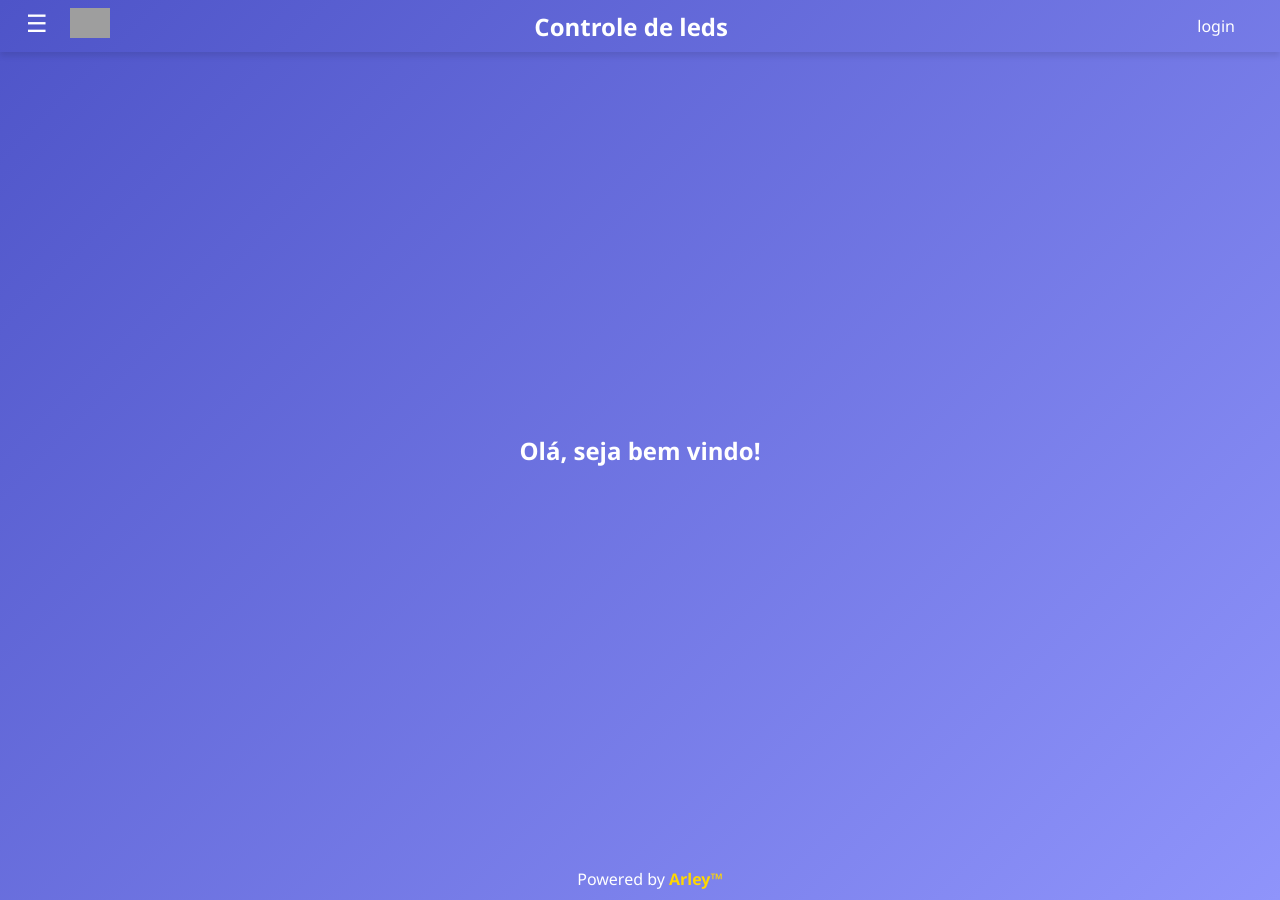
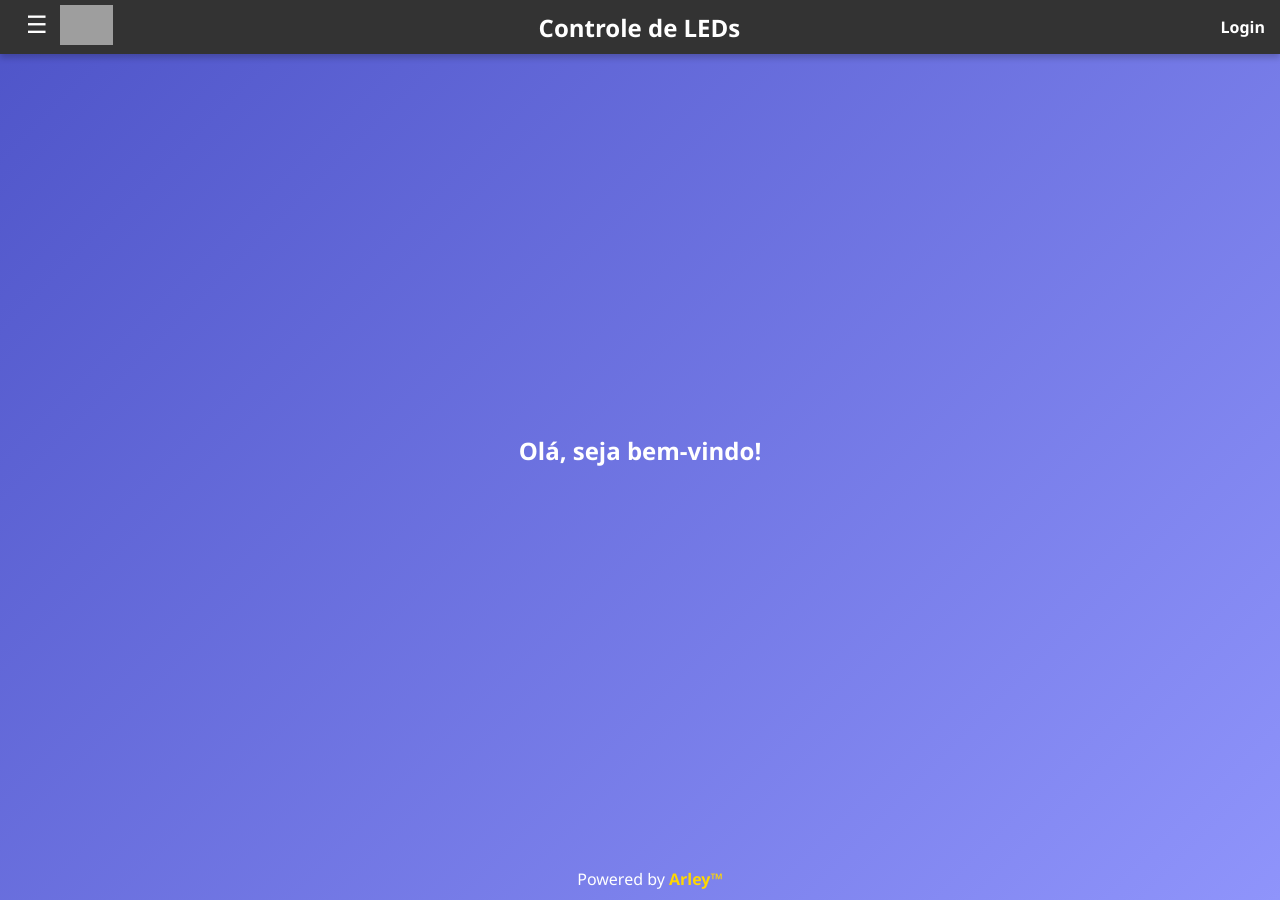
Before and after one commit to ArleyLevy/esplogin, a Flask app: page / in a window 1280 px wide. Run offline with Flask 3, Linux system fonts and the light colour scheme; some libraries are stand-ins or nearby versions; grey boxes are pictures that could not be loaded.

Commit message:
atualizações nas páginas

```diff
--- a/templates/index.html
+++ b/templates/index.html
@@ -6,107 +6,115 @@
     <title>Página Inicial</title>
     <link rel="icon" type="image/png" href="https://i.imgur.com/sJDXl0o.png">
     <style>
+        /* Corpo da página */
         body {
             display: flex;
             justify-content: center;
             align-items: center;
+            flex-direction: column;
             height: 100vh;
             margin: 0;
             background: linear-gradient(135deg, #4e54c8, #8f94fb);
             font-family: 'Segoe UI', Tahoma, Geneva, Verdana, sans-serif;
             color: #fff;
         }
-        .meio{
-            font-family: 'Segoe UI', Tahoma, Geneva, Verdana, sans-serif;
-        }
+
+        /* Botão do menu */
         .menu-button {
-            position: fixed; /* Fixar no topo */
-            top: 9px; /* Ajuste para alinhar com o topo */
-            left: 20px; /* Distância da borda esquerda */
+            position: fixed;
+            top: 10px;
+            left: 20px;
             font-size: 24px;
             cursor: pointer;
             background: none;
             border: none;
             color: #fff;
-            z-index: 1100; /* Certificar que está acima de outros elementos */
+            z-index: 1100;
+            transition: transform 0.3s, color 0.3s;
         }
 
-        body, ul, li, a {
-            margin: 0;
-            padding: 0;
-            list-style: none;
-            text-decoration: none;
+        .menu-button:hover {
+            color: #ffd700;
+            transform: scale(1.2);
         }
 
+        /* Cabeçalho */
         .site-header {
-            position: fixed; /* Fixar no topo da página */
-            top: 0; /* Garantir que fique no topo */
-            left:0; /* Alinhar com o lado esquerdo */
-            width: 100%; /* Tornar a largura responsiva */
+            position: fixed;
+            top: 0;
+            left: 0;
+            width: 100%;
+            height: 54px; /* Altura fixa */
             display: flex;
             justify-content: space-between;
             align-items: center;
-            padding: 7.5px 0px;
+            padding: -5px 20px; /* Apenas laterais */
+            background: #333;
             color: white;
-            box-shadow: 0 4px 6px rgba(0, 0, 0, 0.1);
-            z-index: 1000; /* Garantir que fique acima de outros elementos */
+            box-shadow: 0 4px 6px rgba(0, 0, 0, 0.2);
+            z-index: 1000;
         }
 
-        .site-header .logo a {
-            padding: 10px 70px; /* Ajuste para valores menores */
-            font-size: 1.5rem;
-            color: white;
-            font-weight: bold;
+        .botao{
+            margin-top: 50px;
+        }
+
+        .site-header .logo a img {
+            height: 40px;
+            margin-left: 60px;
         }
 
         .site-header .logo1 a {
             font-size: 1.5rem;
+            font-weight: bold;
+            margin-right: 10px;
             color: white;
-            font-weight: bold;
-            text-align: center;
-            margin-left: -70px; /* Move a logo para a direita */
-            margin-right: 0px; /* Move a logo para o centro */
         }
 
+        /* Navegação */
         .navigation ul {
             display: flex;
             gap: 10px;
-            justify-content: center; /* Centraliza os itens dentro da navegação */
-            width: 100%;
-            padding-right: 50px; /* Adicione um espaçamento da borda esquerda */
+            margin-right: 10px;
+            z-index: 1000;
         }
 
         .navigation a {
             color: white;
-            padding: 8px 20px;
-            border-radius: 4px;
+            padding: 5px 5px;
+            border-radius: 5px;
             transition: background-color 0.3s ease;
+            font-weight: bold;
+            z-index: 1000;
         }
 
         .navigation a:hover {
-            background-color: rgb(202, 63, 63);
+            background-color: #ffd700;
+            color: #4e54c8;
         }
 
+        /* Responsividade */
         @media (max-width: 768px) {
-            .site-header {
-                flex-direction: column; /* Stack os elementos verticalmente */
-                align-items: flex-start; /* Alinhar itens ao início */
-            }
-            .site-header .navigation ul {
-                flex-direction: column; /* Deixar o menu vertical */
-                gap: 10px; /* Reduzir o espaçamento */
+            .navigation ul {
+                flex-direction: column;
+                align-items: flex-start;
+                gap: 10px;
+                padding: 10px 20px;
             }
         }
 
+        /* Barra lateral */
         .sidebar {
             position: fixed;
-            top: 52px; /* Altura igual ao header */
+            top: 0px;
             left: -400px;
             width: 300px;
-            height: calc(100% - 70px); /* Evitar que sobreponha o footer */
-            background: #222;
+            height: calc(100%);
+            background: #333;
+            color: white;
             padding: 20px;
-            transition: left 0.3s ease-in-out;
+            box-shadow: 2px 0 10px rgba(0, 0, 0, 0.5);
+            transition: left 0.4s ease;
             overflow-y: auto;
         }
 
@@ -169,39 +175,31 @@
             box-shadow: 0 4px 10px rgba(0, 0, 0, 0.3);
             transition: opacity 0.5s ease-in-out;
         }
-
-        .flash-success {
-            background: #4CAF50;
-        }
-
-        .flash-error {
-            background: #F44336;
-        }
     </style>
 </head>
 <body>
     <header class="site-header">
         <div class="logo">
-            <a>
-                <img src="https://i.imgur.com/c882vId.png" alt="Logo" style="height: 30px;"> <!-- Ajuste o tamanho da imagem conforme necessário -->
-            </a>
+            <a><img src="https://i.imgur.com/c882vId.png" alt="Logo"></a>
         </div>
         <div class="logo1">
-            <a>Controle de leds</a>
+            <a>Controle de LEDs</a>
         </div>
-        <nav class="navigation">
+        <div class="navigation">
             <ul>
-                <li><a href="/login">login</a></li>
+                <a button onclick="window.location.href='/login'">Login</a>
             </ul>
-        </nav>
+        </div>
     </header>
     <button class="menu-button" onclick="toggleMenu()">☰</button>
     <div class="sidebar" id="sidebar">
-        <button onclick="downloadFile('{{ url_for("static", filename="arquivos/esp_online.ino") }}')">📥 Código para o ESP32</button>
-        <button onclick="window.open('https://www.invertexto.com/broker', '_blank')">MQTT para testes</button>
+        <div class="botao">
+            <button onclick="downloadFile('{{ url_for("static", filename="arquivos/esp_online.ino") }}')">📥 Código para o ESP32</button>
+            <button onclick="window.open('https://www.invertexto.com/broker', '_blank')">MQTT para Testes</button>
+        </div>
     </div>
     <div class="meio">
-        <h2>Olá, seja bem vindo!</h2>
+        <h2>Olá, seja bem-vindo!</h2>
     </div>
     <footer class="footer">
         Powered by <span>Arley™</span>
@@ -215,10 +213,8 @@
             link.click();
             document.body.removeChild(link);
         }
-
         function toggleMenu() {
-            const sidebar = document.getElementById('sidebar');
-            sidebar.classList.toggle('active');
+            document.getElementById('sidebar').classList.toggle('active');
         }
     </script>
 </body>
```
Also changed, not shown: other parts of templates/index.html (+13 -15 lines), templates/dashboard.html (+26 -13 lines).
